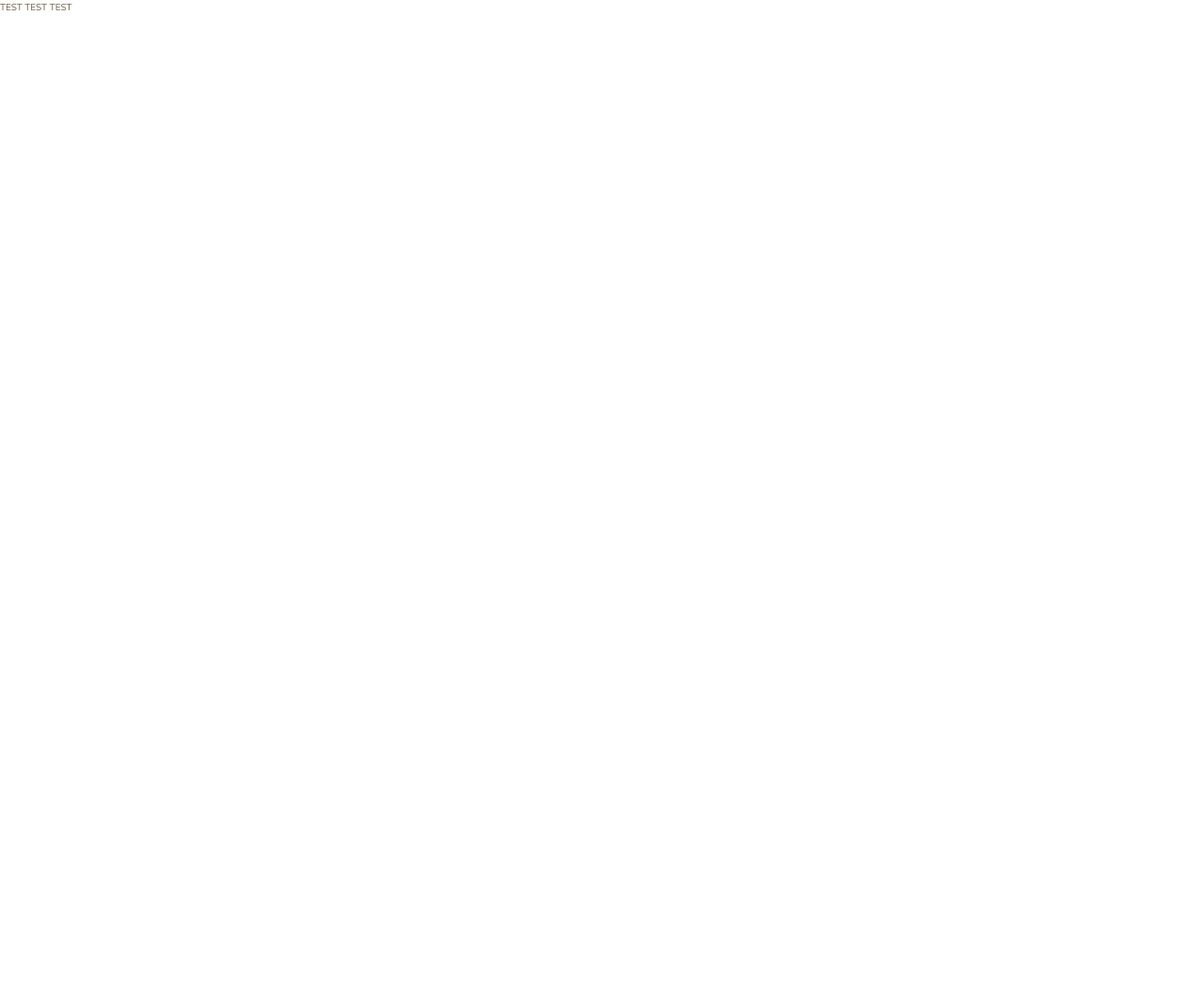
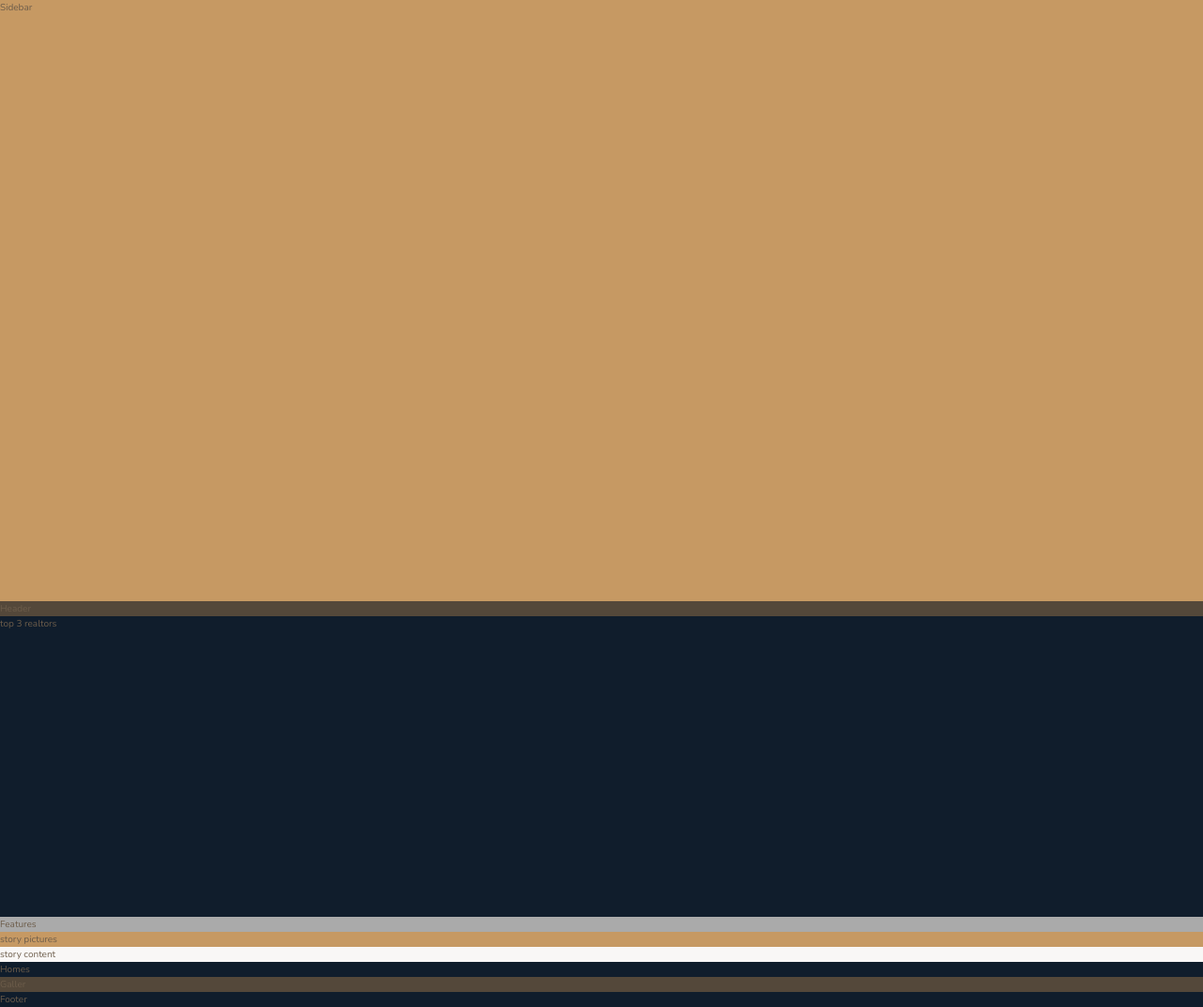
Before and after one commit to martywebdev/nexter, a website: page index.html in a window 1280 px wide. Shown: the whole page at 94% size. Before the commit the page ends 800 px from the top, so only its background shows below. Drawn offline with nearby package versions, Linux system fonts and the light colour scheme.

Commit message:
overall layout 1

```diff
--- a/index.html
+++ b/index.html
@@ -12,6 +12,14 @@
         <title>nexter &mdash; your home, your freedom</title>
     </head>
     <body class="container">
-        TEST TEST TEST
+        <div class="sidebar">Sidebar</div>
+        <div class="header">Header</div>
+        <div class="realtors">top 3 realtors</div>
+        <div class="features">Features</div>
+        <div class="story__pictures">story pictures</div>
+        <div class="story__content">story content</div>
+        <section class="homes">Homes</section>
+        <section class="gallery">Galler</section>
+        <footer class="footer">Footer</footer>
     </body>
 </html>
--- a/scss/_base.scss
+++ b/scss/_base.scss
@@ -33,3 +33,8 @@ body {
     font-weight: 300;
     line-height: 1.6;
 }
+
+.container {
+    display: grid;
+    grid-template-rows: 80vh min-content 40vh repeat(3, min-content);
+}
--- a/scss/_features.scss
+++ b/scss/_features.scss
@@ -0,0 +1,5 @@
+@use 'base' as *;
+
+.features {
+    background-color: $color-grey-light-2;
+}
--- a/scss/_footer.scss
+++ b/scss/_footer.scss
@@ -0,0 +1,5 @@
+@use 'base' as *;
+
+.footer {
+    background-color: $color-secondary;
+}
--- a/scss/_gallery.scss
+++ b/scss/_gallery.scss
@@ -0,0 +1,5 @@
+@use 'base' as *;
+
+.gallery {
+    background-color: $color-grey-dark-1;
+}
--- a/scss/_header.scss
+++ b/scss/_header.scss
@@ -0,0 +1,5 @@
+@use 'base' as *;
+
+.header {
+    background-color: $color-grey-dark-1;
+}
--- a/scss/_homes.scss
+++ b/scss/_homes.scss
@@ -0,0 +1,5 @@
+@use 'base' as *;
+
+.homes {
+    background-color: $color-secondary;
+}
--- a/scss/_realtors.scss
+++ b/scss/_realtors.scss
@@ -0,0 +1,5 @@
+@use 'base' as *;
+
+.realtors {
+    background-color: $color-secondary;
+}
--- a/scss/_sidebar.scss
+++ b/scss/_sidebar.scss
@@ -0,0 +1,5 @@
+@use 'base' as *;
+
+.sidebar {
+    background-color: $color-primary;
+}
--- a/scss/_story.scss
+++ b/scss/_story.scss
@@ -0,0 +1,11 @@
+@use "base" as *;
+
+.story {
+  &__pictures {
+    background-color: $color-primary;
+  }
+
+  &__content {
+    background-color: $color-grey-light-1;
+  }
+}
```
Also changed, not shown: css/style.css.
